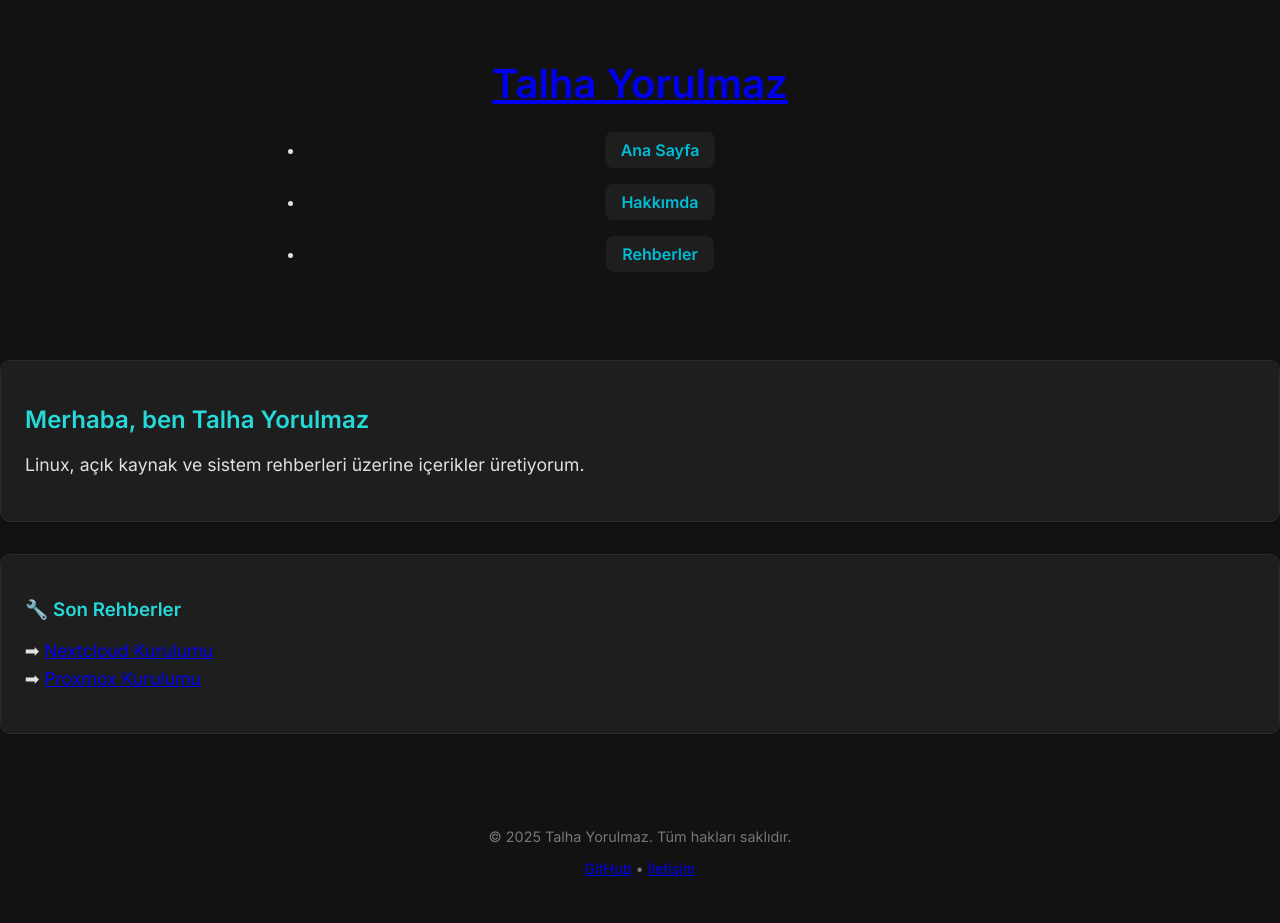
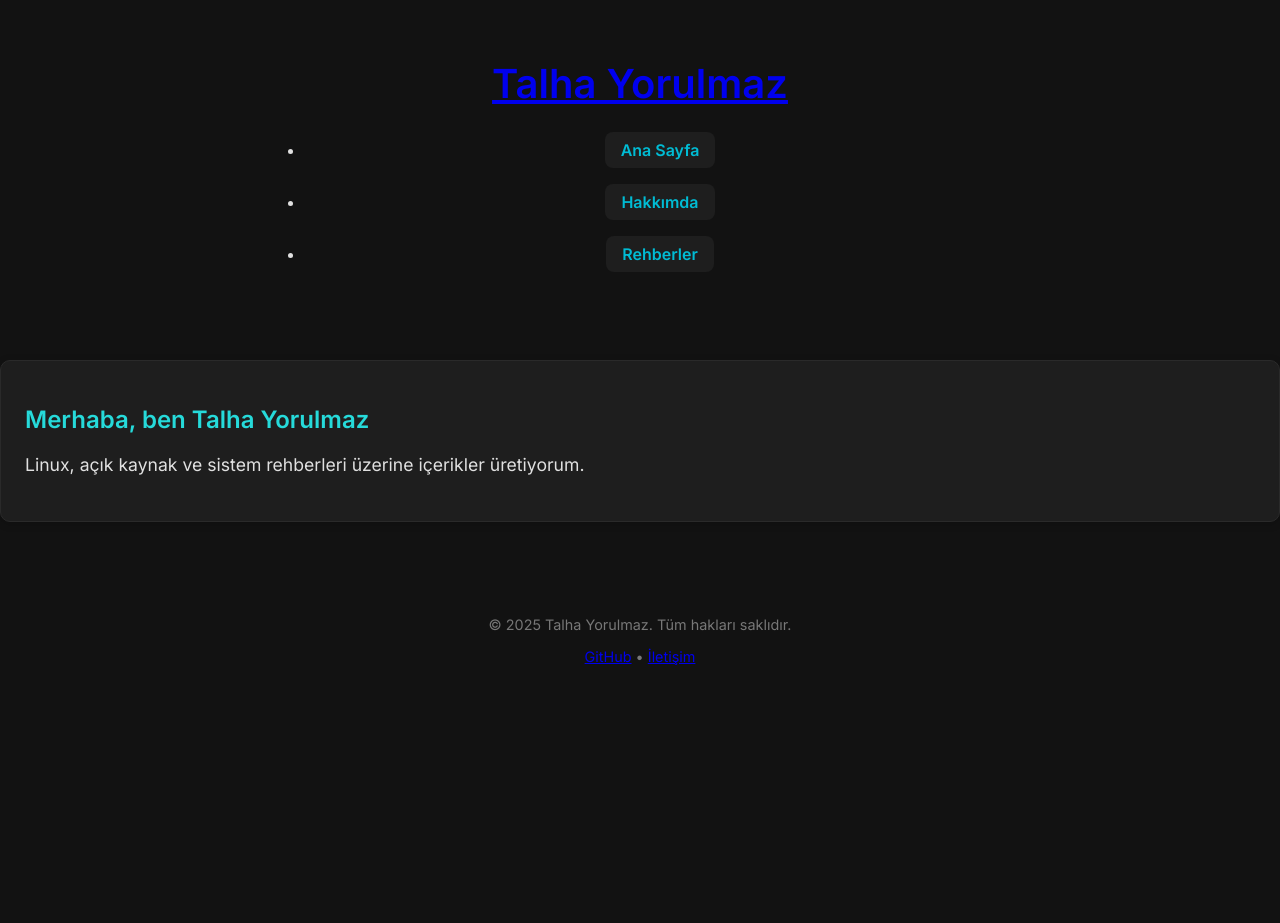
Before and after one commit to talhayrlmz/talhayorulmaz.github.io, a Jekyll site: the page built from index.md, in a window 1280 px wide. Built offline with Jekyll 4.4.1, drawn with Linux system fonts in a browser that asks for light colours; after the commit the page ends 900 px from its top, so only the background shows below that.

Commit message:
Update index.md

```diff
--- a/index.md
+++ b/index.md
@@ -7,11 +7,3 @@ title: Ana Sayfa
   <h2>Merhaba, ben Talha Yorulmaz</h2>
   <p>Linux, açık kaynak ve sistem rehberleri üzerine içerikler üretiyorum.</p>
 </div>
-
-<div class="card">
-  <h3>🔧 Son Rehberler</h3>
-  <ul>
-    <li><a href="/rehberler/nextcloud">Nextcloud Kurulumu</a></li>
-    <li><a href="/rehberler/proxmox">Proxmox Kurulumu</a></li>
-  </ul>
-</div>
```
